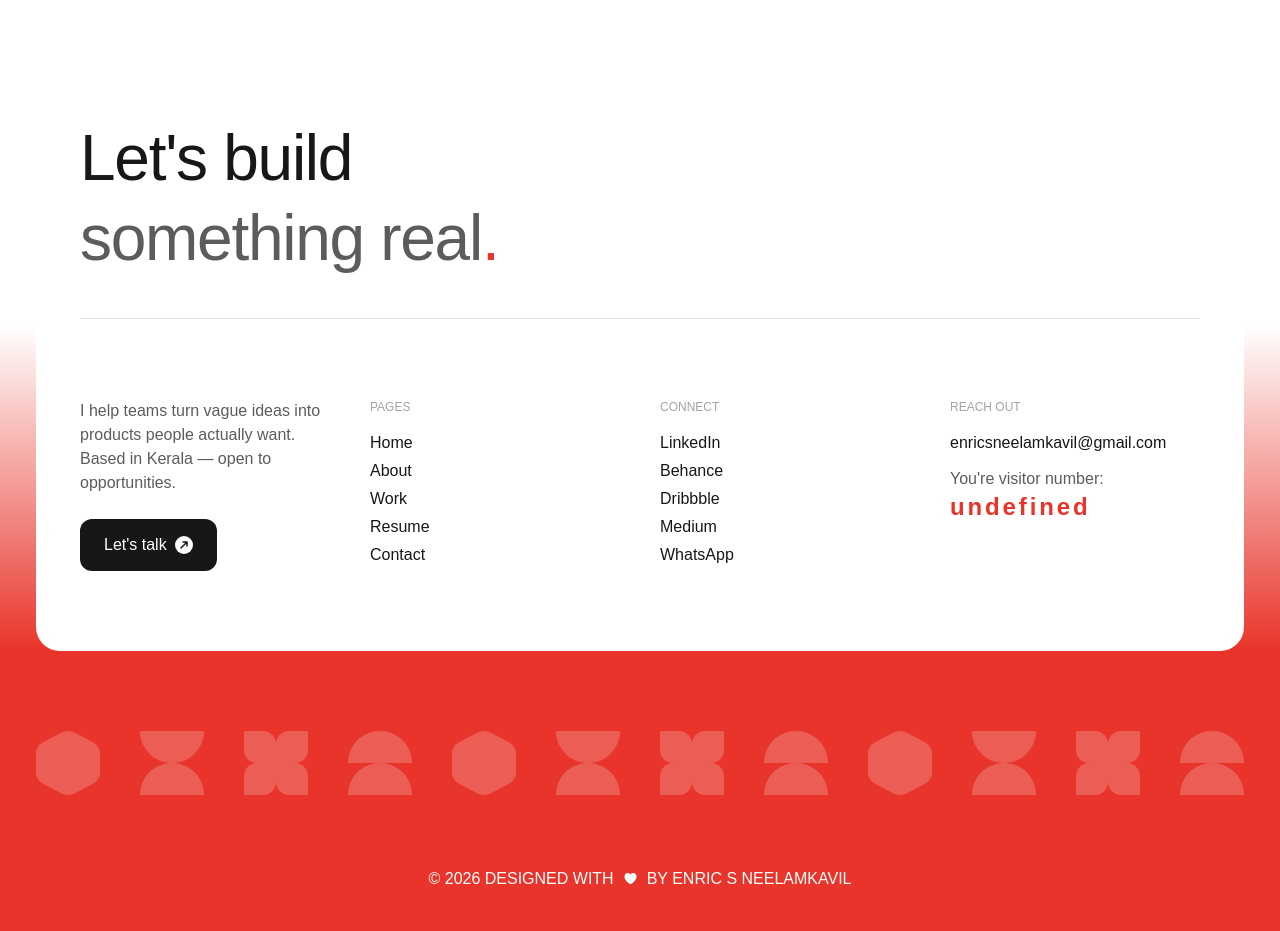
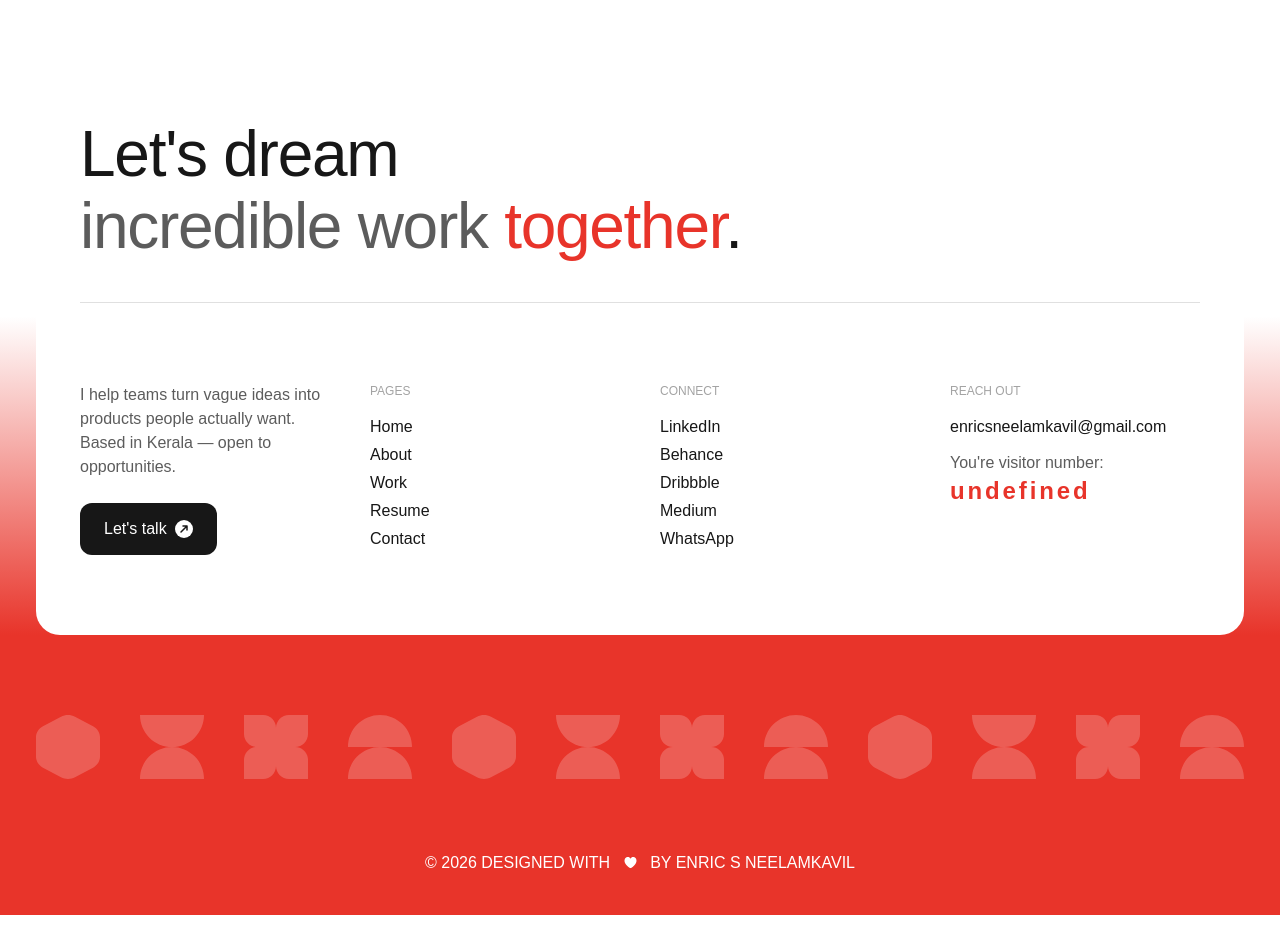
Before and after one commit to enricsneelamkavil/enric-s-neelamkavil, a Next.js app: page / in a window 1280 px wide. Shown: the part 4324-5255 px from the top of the page. Built offline with nearby package versions, Linux system fonts and the light colour scheme; no server answers; a web font is replaced by a local one.

Commit message:
footer, page header component fix

```diff
--- a/components/common/Footer.tsx
+++ b/components/common/Footer.tsx
@@ -20,6 +20,8 @@ const SHAPES = [
   { src: SHAPE_C, w: 64 },
   { src: SHAPE_D, w: 64 },
 ] as const
+
+const CTA_WORDS = ['build', 'design', 'dream', 'develop', 'ship'] as const
 
 const PAGE_LINKS = [
   { label: 'Home', href: '/' },
@@ -61,21 +63,34 @@ const HeartIcon = () => {
 
   return (
     <IconContainer onMouseEnter={handleMouseEnter} onMouseLeave={handleMouseLeave}>
-      {showHourglass ? (
+      {/* Both icons always in DOM — opacity-toggled to prevent layout shift on swap */}
+      <IconLayer $visible={!showHourglass} $jiggling={isJiggling}>
+        <HeartImg src={HEART_ICON} alt="♥" />
+      </IconLayer>
+      <IconLayer $visible={showHourglass} $jiggling={false}>
         <a href="https://archive.enric.design" target="_blank" rel="noopener noreferrer">
           <HourglassImg src={HOURGLASS_ICON} alt="visit archive" />
         </a>
-      ) : (
-        <IconWrapper $jiggling={isJiggling}>
-          <HeartImg src={HEART_ICON} alt="♥" />
-        </IconWrapper>
-      )}
+      </IconLayer>
     </IconContainer>
   )
 }
 
 const Footer = () => {
   const [visitorCount, setVisitorCount] = useState<number | null>(null)
+  const [wordIdx, setWordIdx]   = useState(0)
+  const [fading, setFading]     = useState(false)
+
+  useEffect(() => {
+    const interval = setInterval(() => {
+      setFading(true)
+      setTimeout(() => {
+        setWordIdx(i => (i + 1) % CTA_WORDS.length)
+        setFading(false)
+      }, 250)
+    }, 2500)
+    return () => clearInterval(interval)
+  }, [])
 
   useEffect(() => {
     const fetchCount = async () => {
@@ -107,10 +122,9 @@ const Footer = () => {
       <ContentCard>
         <ContentInner>
           <CTAHeading>
-            <CTALine>Let&apos;s build</CTALine>
+            <CTALine>Let&apos;s <RotatingWord $fading={fading}>{CTA_WORDS[wordIdx]}</RotatingWord></CTALine>
             <CTALine>
-              <CTAMuted>something real</CTAMuted>
-              <CTADot>.</CTADot>
+              <CTAMuted>incredible work</CTAMuted> <CTAHighlight>together</CTAHighlight><CTAPrimary>.</CTAPrimary>
             </CTALine>
           </CTAHeading>
 
@@ -213,7 +227,7 @@ const FooterWrapper = styled.footer`
 
 const ContentCard = styled.div`
   width: calc(100% - 72px);
-  background-color: ${({ theme }) => theme.colors.surface.primary};
+  background: ${({ theme }) => theme.colors.background.primary};
   border-radius: 0 0 24px 24px;
   display: flex;
   flex-direction: column;
@@ -247,7 +261,7 @@ const CTAHeading = styled.div`
   font-family: ${({ theme }) => theme.fonts.notch};
   font-weight: ${({ theme }) => theme.fontWeights.regular};
   font-size: 64px;
-  line-height: 80px;
+  line-height: 72px;
   letter-spacing: -1.28px;
   color: ${({ theme }) => theme.colors.text.primary};
 
@@ -267,12 +281,22 @@ const CTALine = styled.p`
   margin: 0;
 `
 
+const RotatingWord = styled.span<{ $fading: boolean }>`
+  display: inline-block;
+  opacity: ${({ $fading }) => ($fading ? 0 : 1)};
+  transition: opacity 0.25s ease;
+`
+
 const CTAMuted = styled.span`
   color: ${({ theme }) => theme.colors.text.secondary};
 `
 
-const CTADot = styled.span`
+const CTAHighlight = styled.span`
   color: ${({ theme }) => theme.colors.text.highlight};
+`
+
+const CTAPrimary = styled.span`
+  color: ${({ theme }) => theme.colors.text.primary};
 `
 
 const InfoSection = styled.div`
@@ -541,17 +565,26 @@ const jiggle = keyframes`
   100% { transform: rotate(0deg); }
 `
 
+// Fixed 24×24 container — both icons are position:absolute inside, so neither
+// can shift layout when the other appears. Opacity does the swap, not conditional render.
 const IconContainer = styled.span`
+  position: relative;
   display: inline-flex;
   align-items: center;
   justify-content: center;
+  width: 24px;
+  height: 24px;
   cursor: pointer;
 `
 
-const IconWrapper = styled.span<{ $jiggling: boolean }>`
-  display: inline-flex;
+const IconLayer = styled.span<{ $visible: boolean; $jiggling: boolean }>`
+  position: absolute;
+  inset: 0;
+  display: flex;
   align-items: center;
   justify-content: center;
+  opacity: ${({ $visible }) => ($visible ? 1 : 0)};
+  transition: opacity 0.15s ease;
   animation: ${({ $jiggling }) =>
     $jiggling ? css`${jiggle} 0.4s ease forwards` : 'none'};
 `
--- a/components/shared/PageHeader.tsx
+++ b/components/shared/PageHeader.tsx
@@ -1,6 +1,5 @@
 import styled from 'styled-components'
 import { mq } from '@/styles/theme'
-import DiamondBullet from '@/components/shared/DiamondBullet'
 
 interface Props {
   label: string
@@ -15,7 +14,7 @@ const PageHeader = ({ label, titleBefore, titleMuted, titleAfter, subtitle, acti
   <Wrapper>
     <HeaderBlock>
       <LabelRow>
-        <DiamondBullet size={8} />
+        <img src="/icons/page-dot.svg" width={12} height={12} alt="" aria-hidden />
         <LabelText>{label}</LabelText>
       </LabelRow>
       <Title>
```
Also changed, not shown: public/icons/page-dot.svg (added), 1 other file (tests, documents, lock files or other folders).
